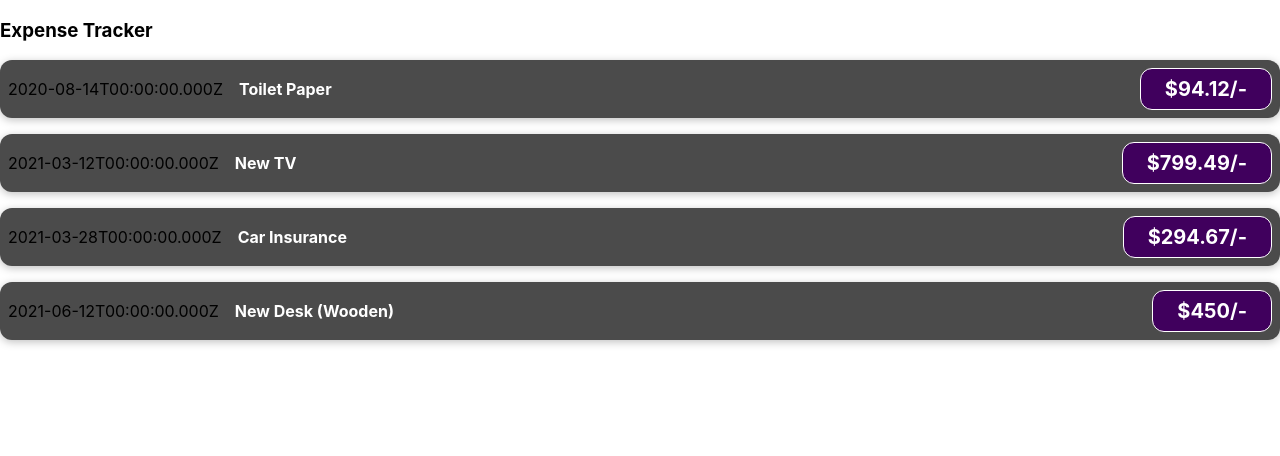
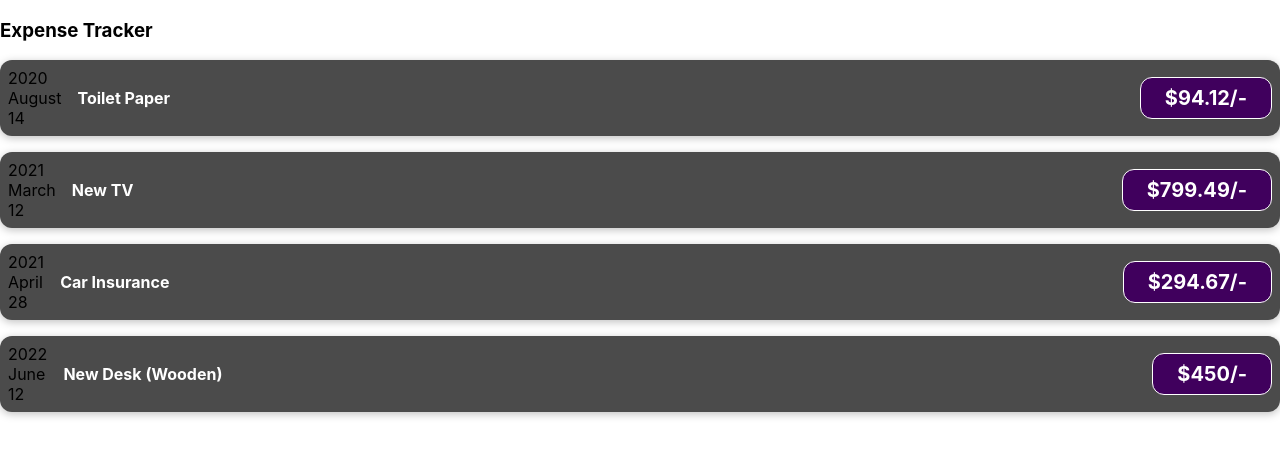
Before and after one commit to ads8046/reactjs-budget-tracker, a React (Create React App) app: page / in a window 1280 px wide. Shown: the top 456 px of the page. Built offline with nearby package versions, Linux system fonts and the light colour scheme.

Commit message:
Added an ExpenseDate component

```diff
--- a/src/App.js
+++ b/src/App.js
@@ -13,13 +13,13 @@
       id: 'e3',
       title: 'Car Insurance',
       amount: 294.67,
-      date: new Date(2021, 2, 28),
+      date: new Date(2021, 3, 28),
     },
     {
       id: 'e4',
       title: 'New Desk (Wooden)',
       amount: 450,
-      date: new Date(2021, 5, 12),
+      date: new Date(2022, 5, 12),
     },
   ];
 
--- /dev/null
+++ b/src/components/ExpenseDateComponent/ExpenseDate.js
@@ -0,0 +1,16 @@
+
+const ExpenseDate = (props) => {
+  const year = props.date.getFullYear();
+  const month = props.date.toLocaleString("en-US", { month: "long" });
+  const day = props.date.toLocaleString("en-US", { day: "2-digit" });
+
+  return (
+    <div>
+      <div>{year}</div>
+      <div>{month}</div>
+      <div>{day}</div>
+    </div>
+  );
+};
+
+export default ExpenseDate;
--- a/src/components/ExpenseItemComponent/ExpenseItem.js
+++ b/src/components/ExpenseItemComponent/ExpenseItem.js
@@ -1,16 +1,17 @@
 import './ExpenseItem.css';
+import ExpenseDate from '../ExpenseDateComponent/ExpenseDate';
 
 const ExpenseItem = (props) => {
-    const expenseDate = new Date(props.date);
+    const expenseDate = props.date;
     const expenseTitle = props.title;
-    const expenseAmt = `$${props.amount}/-`;
+    const expenseAmount = `$${props.amount}/-`;
 
     return (
         <div className='expense-item'>
-            <div>{expenseDate.toISOString()}</div>
+            <ExpenseDate date={expenseDate} />
             <div className='expense-item__description'>
                 <h4>{expenseTitle}</h4>
-                <div className='expense-item__price'>{expenseAmt}</div>
+                <div className='expense-item__price'>{expenseAmount}</div>
             </div>
         </div>
     );
```
